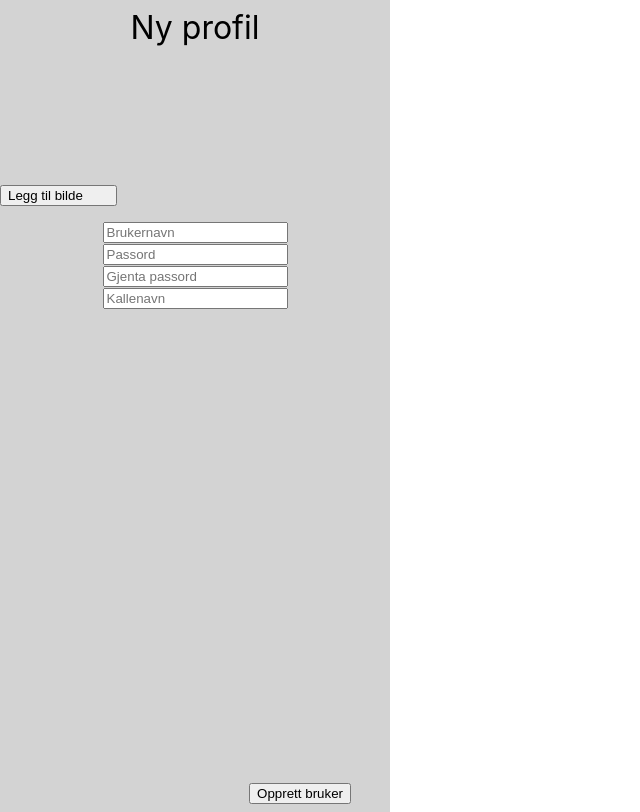
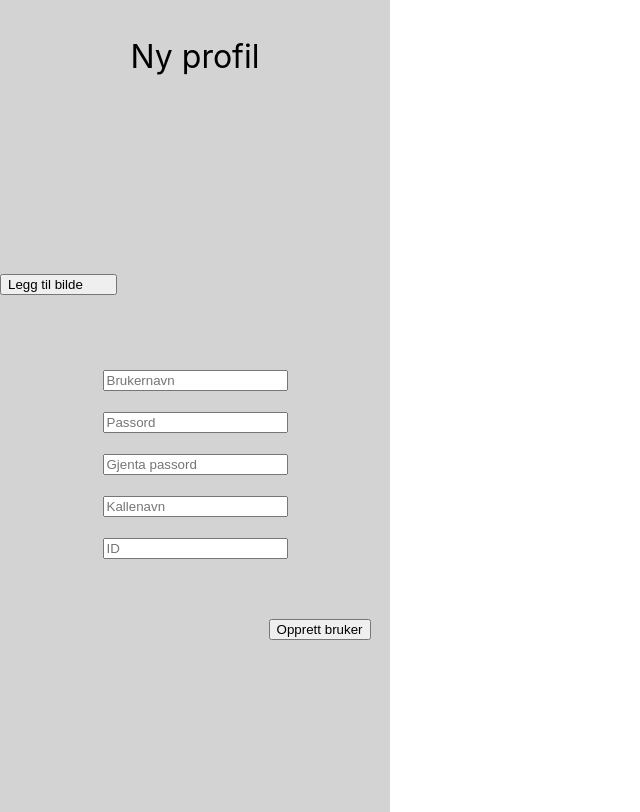
Before and after one commit to HoiskolensChemikerforening/DrikkespillFrontend, a React (Create React App) app in the folder drikkespill/: page /registreringsside in a window 1280 px wide. Shown: the whole page, without its empty margins (0-640 px from the left). Built offline with nearby package versions, Linux system fonts and the light colour scheme.

Commit message:
Fungerende felt med upload til database

```diff
--- a/drikkespill/package.json
+++ b/drikkespill/package.json
@@ -6,9 +6,10 @@
     "@testing-library/jest-dom": "^5.16.2",
     "@testing-library/react": "^12.1.3",
     "@testing-library/user-event": "^13.5.0",
+    "firebase": "^8.3.1",
     "react": "^17.0.2",
     "react-dom": "^17.0.2",
-    "react-router-dom": "^6.2.1",
+    "react-router-dom": "^6.2.2",
     "react-scripts": "^5.0.0",
     "styled-components": "^5.3.3",
     "web-vitals": "^2.1.4"
--- /dev/null
+++ b/drikkespill/src/Firebase/firebase.js
@@ -0,0 +1,17 @@
+import firebase from 'firebase';
+
+const firebaseConfig = {
+    apiKey: "AIzaSyAs6zRmpXmZlmmDeCtOFeulxo4v0qPtIeA",
+    authDomain: "drikkespill-c7188.firebaseapp.com",
+    databaseURL: "https://drikkespill-c7188-default-rtdb.europe-west1.firebasedatabase.app",
+    projectId: "drikkespill-c7188",
+    storageBucket: "drikkespill-c7188.appspot.com",
+    messagingSenderId: "879998514120",
+    appId: "1:879998514120:web:fd38ab2f8c6014bb42c6fd",
+    measurementId: "G-63HY1WKNT8"
+  };
+
+  firebase.initializeApp(firebaseConfig);
+  var database = firebase.database();
+
+  export default database;
--- a/drikkespill/src/pages/registreringsside.jsx
+++ b/drikkespill/src/pages/registreringsside.jsx
@@ -2,15 +2,46 @@ import {MobileContainer} from "../components/MobileContainer";
 import styled from 'styled-components';
 import './registreringsside.css';
 import React, {useEffect, useState} from "react";
+import './spillside.jsx';
+import database from "../Firebase/firebase";
 
 export const Registreringsside = () => {
 
     const [name, setName] = useState("");
+    const [nickname, setNickname] = useState("");
+    const [pasword, setPasword] = useState("");
+    const [ID, setID] = useState("");
 
     const updateName = e => {
     setName(e.target.value);
     console.log(name)
     }
+
+    const updateNickname = e => {
+        setNickname(e.target.value);
+        console.log(nickname)
+        }
+
+    const updatePasword = e => {
+    setPasword(e.target.value);
+    console.log(pasword)
+    }
+
+    const updateID = e => {
+        setID(e.target.value);
+        console.log(ID)
+        }
+
+    const Push = () => {
+        database.ref("drikkespill/bruker/"+ID).set({
+            navn : name,
+            kallenavn : nickname,
+            passord: pasword,
+            id : ID,
+        }).catch(alert);
+        console.log("Success");
+    }
+
     return(
     <>
     <MobileContainer>
@@ -20,19 +51,19 @@ export const Registreringsside = () => {
         <RegistrationContainer>
             <form className="Skjema">
                 <input className="Brukernavn" type="text" value={name} onChange={updateName} placeholder="Brukernavn"/>
+                <br/><br/>
+                <input className="Passord" type="text" value={pasword} onChange={updatePasword} placeholder="Passord"/>
+                <br/><br/>
+                <input className="Gjenta passord" type="text" value={pasword} readOnly placeholder="Gjenta passord"/>
+                <br/><br/>
+                <input className="Kallenavn" type="text" value={nickname} onChange={updateNickname} placeholder="Kallenavn"/>
+                <br/><br/>
+                <input className="ID" type="text" value={ID} onChange={updateID} placeholder="ID"/>
             </form>
-            <form>
-                <input className="Passord" type="text" value={name} onChange={updateName} placeholder="Passord"/>
-            </form>
-            <form>
-                <input className="Gjenta passord" type="text" value={name} onChange={updateName} placeholder="Gjenta passord"/>
-            </form>
-            <form>
-                <input className="Kallenavn" type="text" value={name} onChange={updateName} placeholder="Kallenavn"/>
-            </form>
+            <OpprettBrukerplacement><OpprettBruker onClick={Push}>
+                Opprett bruker
+                </OpprettBruker></OpprettBrukerplacement>
         </RegistrationContainer>
-        <OpprettBrukerplacement><OpprettBruker onClick={() => console.log('Opprett bruker')}>
-                Opprett bruker</OpprettBruker></OpprettBrukerplacement>
         </Background>
     </MobileContainer>
     </>
```
Also changed, not shown: 1 other file (tests, documents, lock files or other folders).
